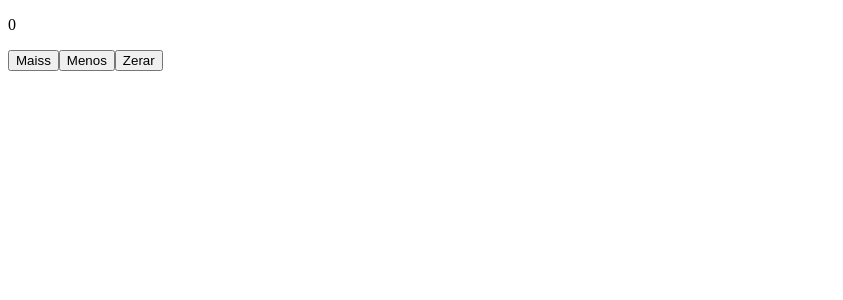
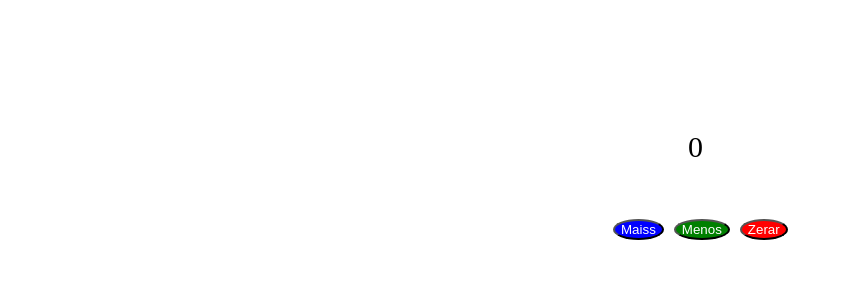
Before and after one commit to rafaelsrv/Teste-Renderiza-oCondicional-REACT, a React (Create React App) app: page / in a window 1280 px wide. Shown: the top 300 px of the page, without its empty margins (0-843 px from the left). Built offline with nearby package versions, Linux system fonts and the light colour scheme.

Commit message:
Componentizando

```diff
--- a/src/App.js
+++ b/src/App.js
@@ -10,8 +10,10 @@ function App() {
 
   return (
 
+      <div>
+    <Contador/>
 
-    <Contador/>
+    </div>
 
 
 
--- a/src/components/Contador.js
+++ b/src/components/Contador.js
@@ -32,16 +32,16 @@ function Contador() {
     return(
 
         <div>
-   {visible===true && (<div className="Mensagem">{Message}</div>)}
-    <p className="Resultado">{Resultado}</p>
+   {visible===true && (<div className={styles.Mensagem}>{Message}</div>)}
+    <p className={styles.Resultado}>{Resultado}</p>
 
 
 
 
-      <div className="DivCentral">
-      <button id="mais" onClick={()=>{setResultado(Resultado+1); setMessage(Message="Incrementando 1"); setVisible(visible=true)}}>Maiss</button>
-      <button id="menos" onClick={()=>{setResultado(Resultado-1); setMessage(Message="Decrementando 1"); setVisible(visible=true)}}>Menos</button>
-      <button id="zero" onClick={()=>{setResultado(Resultado=0); setMessage(Message="Zerando Total"); setVisible(visible=true)}}>Zerar</button>
+      <div className={styles.DivCentral}>
+      <button className={styles.mais} onClick={()=>{setResultado(Resultado+1); setMessage(Message="Incrementando 1"); setVisible(visible=true)}}>Maiss</button>
+      <button className={styles.menos} onClick={()=>{setResultado(Resultado-1); setMessage(Message="Decrementando 1"); setVisible(visible=true)}}>Menos</button>
+      <button className={styles.zero} onClick={()=>{setResultado(Resultado=0); setMessage(Message="Zerando Total"); setVisible(visible=true)}}>Zerar</button>
 
     </div>
     </div>
--- a/src/components/Contador.module.css
+++ b/src/components/Contador.module.css
@@ -12,7 +12,7 @@
 
   }
 
-  #mais{
+  .mais{
     margin:5px;
     background-color: blue;
     cursor: pointer;
@@ -21,14 +21,14 @@
 
 
   }
-  #menos{
+  .menos{
     margin:5px;
     background-color: green;
     cursor: pointer;
     border-radius: 100%;
     color: white;
   }
-  #zero{
+  .zero{
     margin:5px;
     background-color: red;
     cursor: pointer;
```
